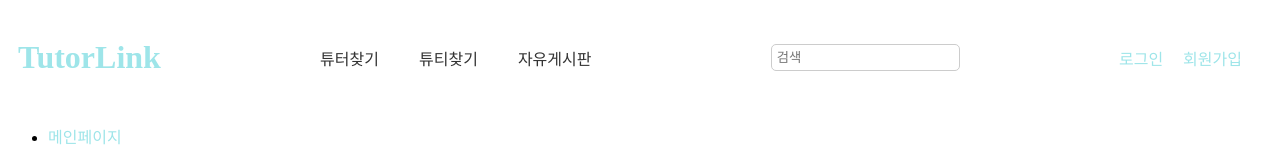
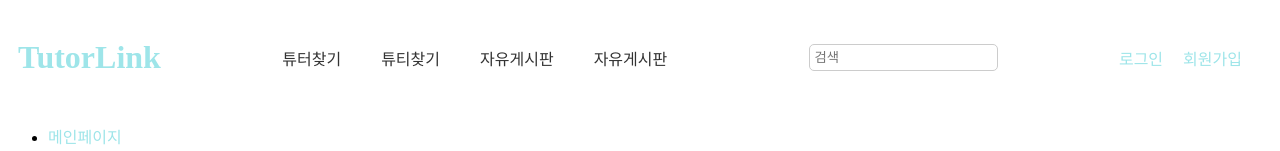
Before and after one commit to kmc6381/practice, a React (Create React App) app: page / in a window 1280 px wide. Shown: the top 151 px of the page. Built offline with nearby package versions, Linux system fonts and the light colour scheme.

Commit message:
새로운 여정

```diff
--- a/src/components/Header.js
+++ b/src/components/Header.js
@@ -9,6 +9,7 @@ function Header() {
                 <ul>
                     <li>튜터찾기</li>
                     <li>튜티찾기</li>
+                    <li>자유게시판</li>
                     <li>자유게시판</li>
                 </ul>
             </nav>
```
